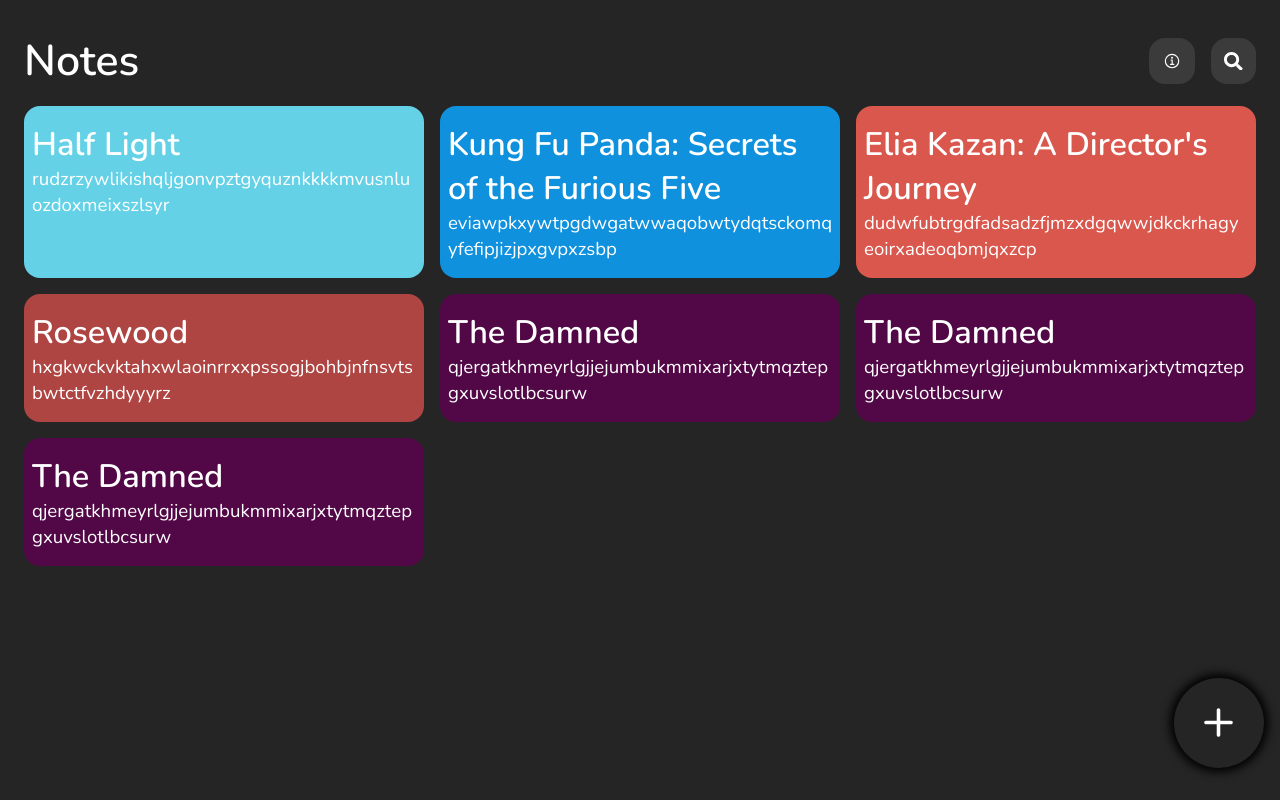
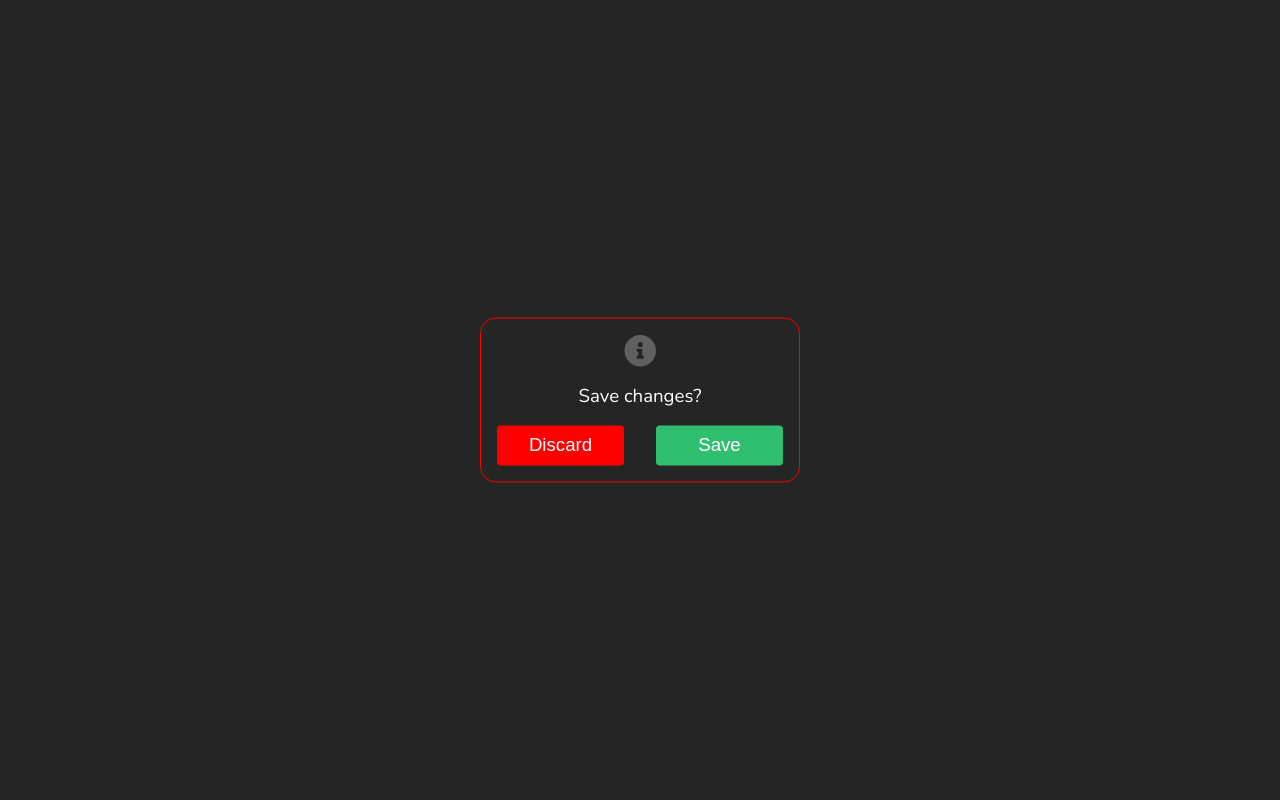
Before and after one commit to llmandres/Node, a React (Vite) app in the folder reactTest/: page / in a window 1280 px wide. Built offline with nearby package versions, Linux system fonts and the light colour scheme.

Commit message:
13/02/25 Class

```diff
--- a/reactTest/src/App.jsx
+++ b/reactTest/src/App.jsx
@@ -1,6 +1,7 @@
 import  React  from 'react'
 import Note from './pages/Note'
 import ImagePlaceHolder from './components/ImagenPlaceHolder'
+import Modal from './components/Modal'
 /*Las cosas se importan donde se vayan a utilizar */
 
 
@@ -10,7 +11,7 @@
     /* */
     return(
         <div className='app'>
-        <Note></Note>
+        <Modal></Modal>
         </div>
     )
 }
--- a/reactTest/src/components/Modal.jsx
+++ b/reactTest/src/components/Modal.jsx
@@ -1,17 +1,18 @@
 import  React  from 'react'
 import '../styles/Modal.css'
+import { FaInfoCircle } from "react-icons/fa";
 
 
 
-function Modal() {
+function Modal(props) {
 
     return(
-        <div className=''>
-            <img src="" alt="" />
-            <p></p>
-            <div className=''>
-                <button></button>
-                <button></button>
+        <div className='modal'>
+            <FaInfoCircle className='modal__icon'/>
+            <p className='modal__text'>Save changes?</p>
+            <div className='modal__buttonWrapper'>
+                <button className='modal__button modal__button--danger'>Discard</button>
+                <button className='modal__button modal__button--success'>Save</button>
             </div>
         </div>
 
--- a/reactTest/src/styles/Modal.css
+++ b/reactTest/src/styles/Modal.css
@@ -0,0 +1,57 @@
+.modal{
+    position: fixed;
+    top: 50%;
+    left: 50%;
+    translate: -50% -50%;
+    border: 1px solid red;
+    padding: 1em;
+    display: flex;
+    flex-direction: column;
+    justify-content: center;
+    align-items: center;
+    gap: var(--spacing-md);
+    width: 80%;
+    min-width: 12.5rem;
+    max-width: 20rem;
+    border-radius: 16px;
+}
+.modal__text{
+    color:var(--color-secundary);
+    font-size: var(--fs-base);
+    font-weight: var(--fw-thin);
+
+}
+.modal__icon{
+    color: var(--color-accent);
+    width: var(--fs-lg);
+    height: var(--fs-lg);
+}
+
+.modal__button{
+    border: 0;
+    color: var(--color-secundary);
+    font-weight: var(--fw-thin);
+    font-size: var(--fs-base);
+    padding: .5em 1.5em;
+    border-radius: 4px;
+    flex: 1;
+
+
+}
+.modal__buttonWrapper{
+    width: 100%;
+    display: flex;
+    justify-content: space-between;
+    gap: var(--spacing-xl);
+    flex-wrap: wrap;
+}
+.modal__button--danger{
+    background-color: var(--color-danger);
+
+}
+
+.modal__button--success{
+
+    background-color: var(--color-submit);
+
+}
--- a/reactTest/src/variables.css
+++ b/reactTest/src/variables.css
@@ -13,6 +13,7 @@
     --color-primary : #252525;
     --color-secundary: #FFFFFF;
     --color-terciario: #3B3B3B;
+    --color-accent: #606060;
 
     --color-danger : #FF0000;
     --color-submit: #30BE71;
```
